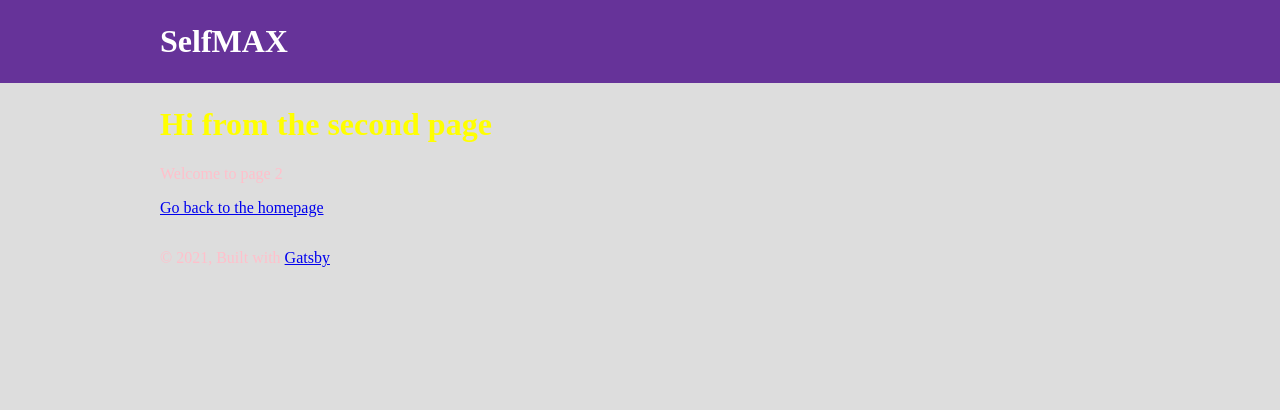
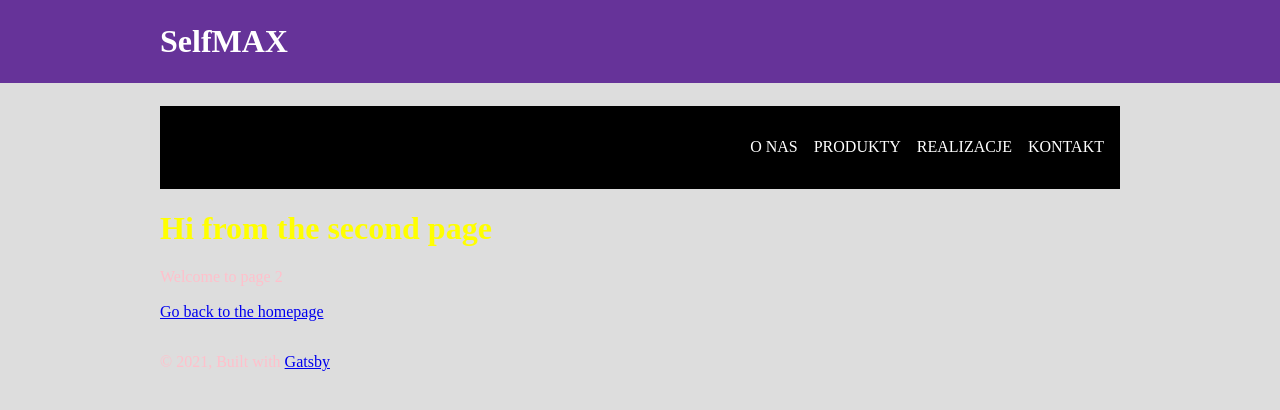
Before and after one commit to BeataMaro/SM, a Gatsby site: page /page-2 in a window 1280 px wide. Built offline with nearby package versions, Linux system fonts and the light colour scheme; Gatsby itself is replaced by a stand-in of ours.

Commit message:
Navigation component

```diff
--- a/gatsby-config.js
+++ b/gatsby-config.js
@@ -1,9 +1,10 @@
 // Initialize dotenv
+
 require("dotenv").config({
   path: `.env.${process.env.NODE_ENV}` || `.env`,
 })
 
-const config = require("gatsby-plugin-config").default
+// const config = require("gatsby-plugin-config").default
 
 module.exports = {
   siteMetadata: {
@@ -80,8 +81,16 @@ module.exports = {
         path: `${__dirname}/src/assets/`,
       },
     },
+    {
+      resolve: `gatsby-source-filesystem`,
+      options: {
+        name: `products`,
+        path: `${__dirname}/src/products/`,
+      },
+    },
+    `gatsby-plugin-sharp`,
     `gatsby-transformer-sharp`,
-    `gatsby-plugin-sharp`,
+    `gatsby-transformer-remark`,
     `gatsby-plugin-styled-components`,
     `gatsby-plugin-sass`,
     // {
@@ -97,12 +106,12 @@ module.exports = {
     // },
     // },
     // using env variable without GATSBY_ prefix
-    {
-      resolve: `gatsby-plugin-env-variables`,
-      options: {
-        allowList: ["MY_ENV", "GRAPHCMS_ENDPOINT", "GRAPHCMS_TOKEN"],
-      },
-    },
+    // {
+    //   resolve: `gatsby-plugin-env-variables`,
+    //   options: {
+    //     allowList: ["MY_ENV", "GRAPHCMS_ENDPOINT", "GRAPHCMS_TOKEN"],
+    //   },
+    // },
     // {
     //   resolve: "gatsby-source-graphql",
     //   options: {
--- a/package.json
+++ b/package.json
@@ -23,6 +23,7 @@
     "gatsby-source-filesystem": "^3.9.0",
     "gatsby-source-graphcms": "^2.6.0",
     "gatsby-source-graphql": "^3.9.0",
+    "gatsby-transformer-remark": "^4.6.0",
     "gatsby-transformer-sharp": "^3.9.0",
     "gsap": "^3.7.1",
     "prop-types": "^15.7.2",
--- /dev/null
+++ b/src/components/NavbarLinks.js
@@ -0,0 +1,52 @@
+import React from "react"
+import { graphql, useStaticQuery, Link } from "gatsby"
+
+import styled from "styled-components"
+
+const StyledNavlist = styled.ul`
+  display: flex;
+  align-items: center;
+  justify-content: flex-end;
+
+  li a {
+    color: white;
+    margin-left: 1rem;
+    text-transform: uppercase;
+  }
+`
+
+const NavbarLinks = () => {
+  const { site } = useStaticQuery(query)
+
+  const menuLinks = site.siteMetadata.menuLinks
+
+  return (
+    <StyledNavlist>
+      {menuLinks.map(link => (
+        <li key={link.name}>
+          <Link to={link.link} className="nav-item">
+            {link.name}
+          </Link>
+        </li>
+      ))}
+    </StyledNavlist>
+  )
+}
+
+export const query = graphql`
+  {
+    site {
+      siteMetadata {
+        menuLinks {
+          link
+          name
+          submenu {
+            link
+            name
+          }
+        }
+      }
+    }
+  }
+`
+export default NavbarLinks
--- /dev/null
+++ b/src/components/Navigation.js
@@ -0,0 +1,19 @@
+import React from "react"
+import styled from "styled-components"
+
+import NavbarLinks from "./NavbarLinks"
+
+const StyledNavigation = styled.nav`
+  padding: 1rem;
+  background-color: black;
+`
+
+const Navigation = () => {
+  return (
+    <StyledNavigation>
+      <NavbarLinks />
+    </StyledNavigation>
+  )
+}
+
+export default Navigation
--- a/src/pages/page-2.js
+++ b/src/pages/page-2.js
@@ -1,5 +1,7 @@
 import * as React from "react"
 import { Link } from "gatsby"
+
+import Navigation from "../components/Navigation"
 
 import Layout from "../components/layout"
 import Seo from "../components/seo"
@@ -7,6 +9,7 @@ import Seo from "../components/seo"
 const SecondPage = () => (
   <Layout>
     <Seo title="Page two" />
+    <Navigation />
     <h1>Hi from the second page</h1>
     <p>Welcome to page 2</p>
     <Link to="/">Go back to the homepage</Link>
--- a/src/styles/GlobalStyles.js
+++ b/src/styles/GlobalStyles.js
@@ -5,4 +5,14 @@ export const GlobalStyles = createGlobalStyle`
 body {
     color: pink;
 }
+
+ul {
+    list-style: none;
+    li {
+        cursor: pointer;
+        a {
+        text-decoration: none;
+    }
+  }
+}
 `
```
Also changed, not shown: src/products/carporty/index.md (added, +12 -0 lines), src/products/carporty/assets/carport1.jpg (added), src/products/carporty/assets/carport2.jpg (added), 1 other file.
